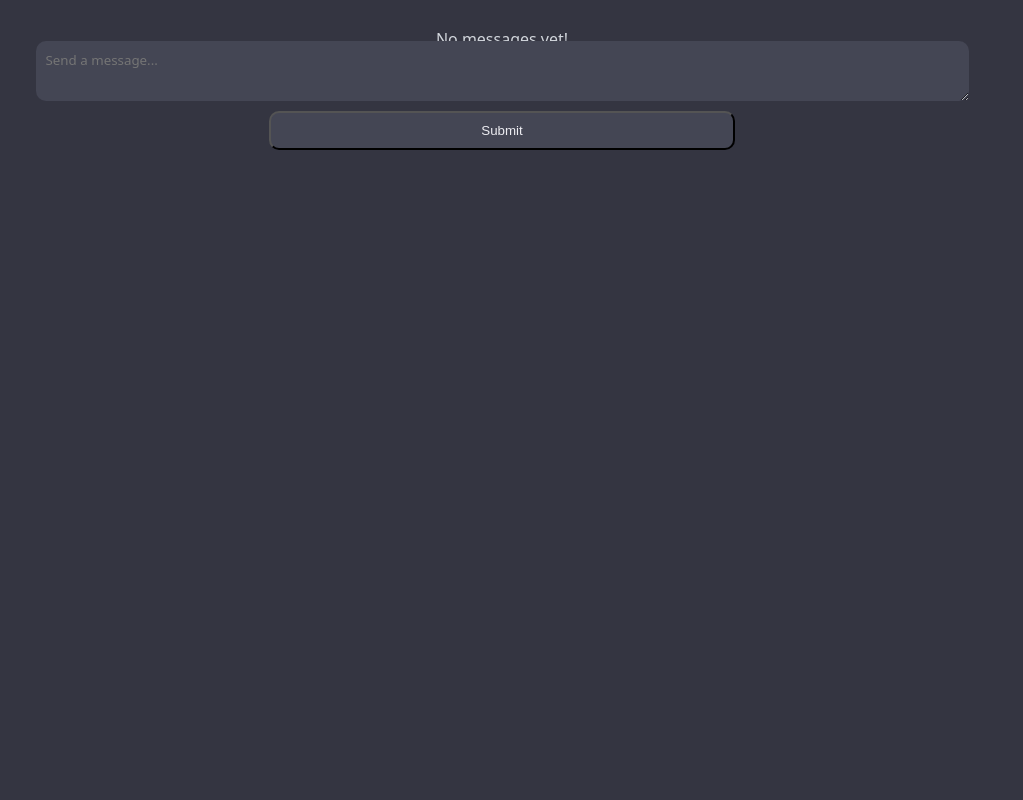
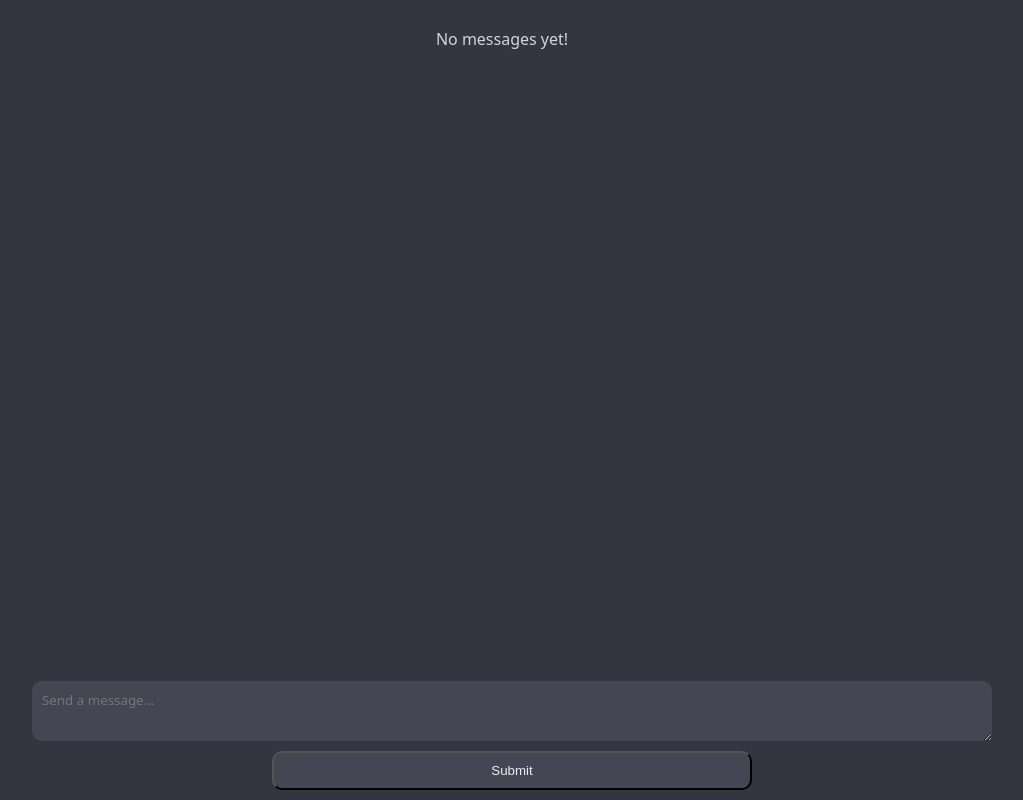
Before and after one commit to rickysoliman/chat-gpt-clone, an Angular app: page / in a window 1280 px wide. Shown: the whole page, without its empty margins (138-1161 px from the left). Built offline with nearby package versions, Linux system fonts and the light colour scheme.

Commit message:
fixed styling

```diff
--- a/src/app/app.component.css
+++ b/src/app/app.component.css
@@ -51,12 +51,13 @@ body {
   display: flex;
   justify-content: center;
   align-items: center;
-  position: sticky;
+  position: absolute;
   bottom: 0;
   width: 100%;
   left: 0;
   right: 0;
-  height: 50px;
+  height: fit-content;
+  margin: 10px;
 }
 
 .user-form {
@@ -65,7 +66,6 @@ body {
   justify-content: center;
   align-items: center;
   width: 75%;
-  position: absolute;
   bottom: 0;
 }
 
```
